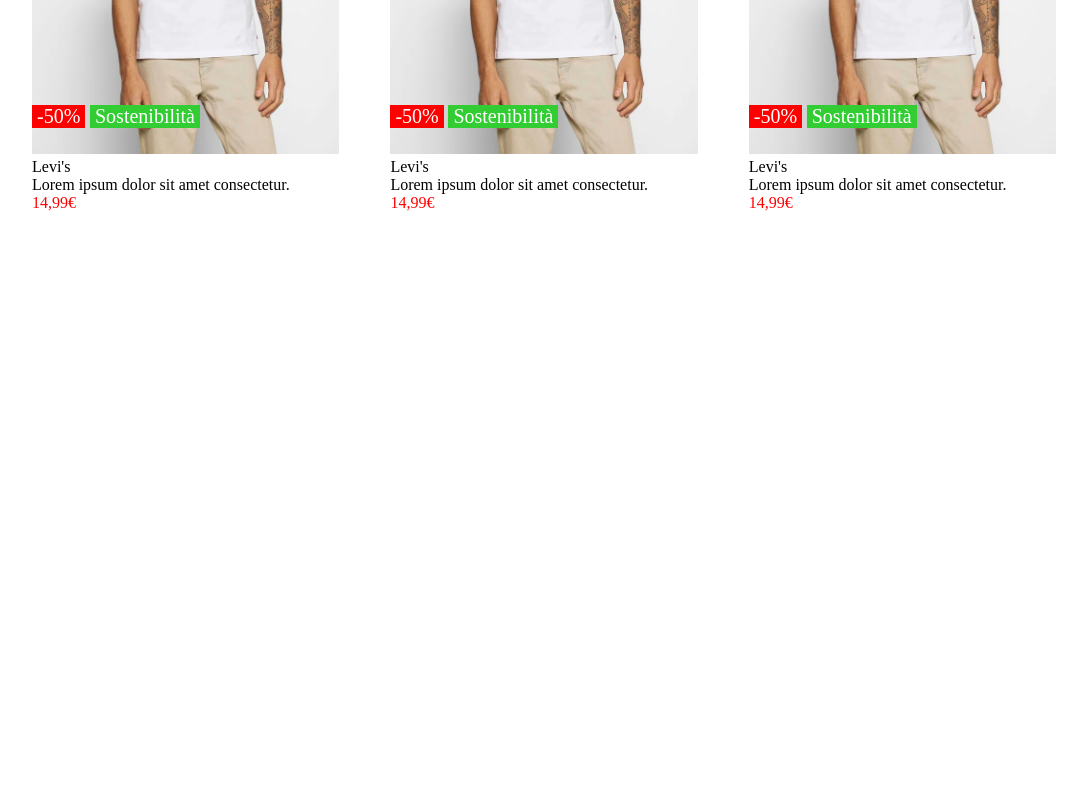
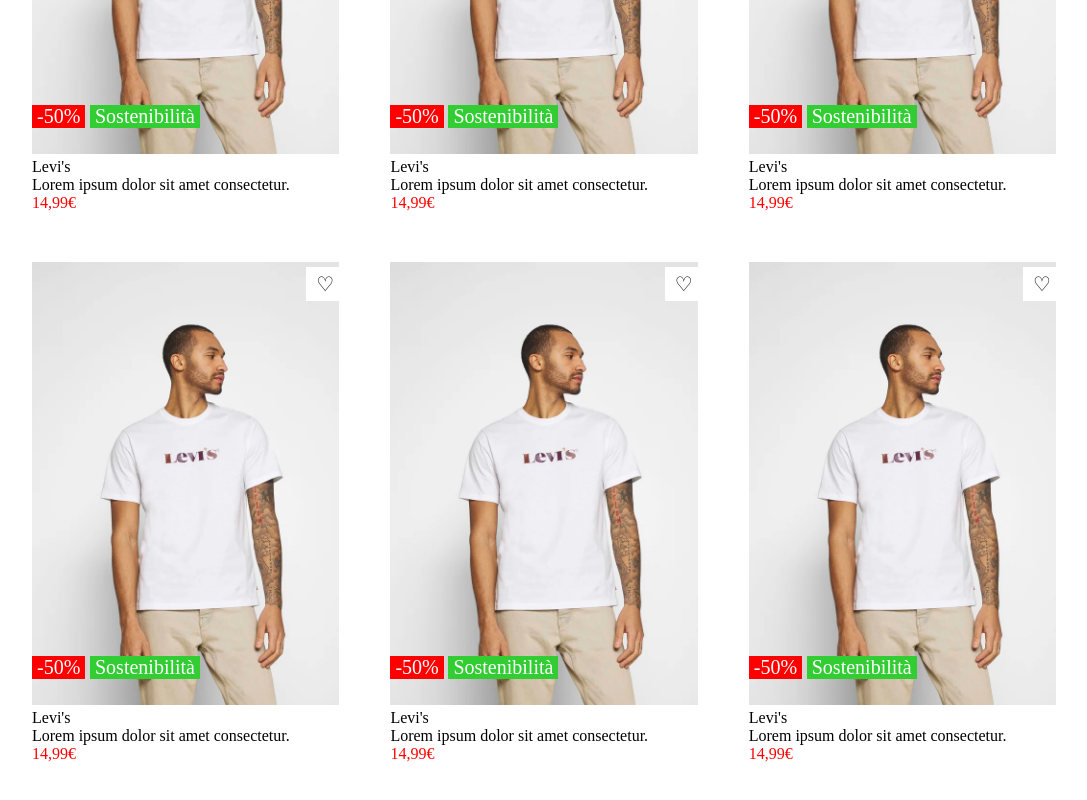
Before and after one commit to PittiglioFrancesco/htmlcss-shop, a plain HTML site: page index.html in a window 1280 px wide. Shown: the part 340-1140 px from the top of the page, without its empty margins (96-1183 px from the left). Before the commit the page ends 800 px from the top, so only its background shows below. Drawn offline with Linux system fonts and the light colour scheme.

Commit message:
add: riga 2

```diff
--- a/index.html
+++ b/index.html
@@ -103,7 +103,99 @@
 
     </div>
 
+    <!-- contenitore riga 2 -->
+    <div class="container">
 
+        <!-- contenitore prodotto 1 -->
+        <section class="prodotto">
+
+            <!-- div che contiente le immagini e i vari position absolute -->
+            <div class="box">
+
+                <!-- div che contiene le img e  gli hover -->
+                    <img  class="picture" src="img/1.webp" alt="Levi's T-shirt">
+                    <img class="picture-b"  src="img/1b.webp" alt="">
+
+
+                <!-- tutti gli hover -->
+                <div class="cuore">&#x2661;</div>
+                <div class="sconto">-50%</div>
+                <div class="type">Sostenibilità</div>
+
+            </div>
+
+            <!-- div che contiene le info del prodotto -->
+            <div class="info">
+
+                <p>Levi's</p>
+                <span class="descrizione">Lorem ipsum dolor sit amet consectetur.</span>
+                <span class="red">14,99€</span>
+
+            </div>
+
+        </section>
+
+        <!-- contenitore prodotto 2 -->
+        <section class="prodotto center">
+
+            <!-- div che contiente le immagini e i vari position absolute -->
+            <div class="box">
+
+                <!-- div che contiene le img e  gli hover -->
+                    <img  class="picture" src="img/1.webp" alt="Levi's T-shirt">
+                    <img class="picture-b"  src="img/1b.webp" alt="">
+
+
+                <!-- tutti gli hover -->
+                <div class="cuore">&#x2661;</div>
+                <div class="sconto">-50%</div>
+                <div class="type">Sostenibilità</div>
+
+            </div>
+
+            <!-- div che contiene le info del prodotto -->
+            <div class="info">
+
+                <p>Levi's</p>
+                <span class="descrizione">Lorem ipsum dolor sit amet consectetur.</span>
+                <span class="red">14,99€</span>
+
+            </div>
+
+        </section>
+
+        <!-- contenitore prodotto 3 -->
+        <section class="prodotto">
+
+            <!-- div che contiente le immagini e i vari position absolute -->
+            <div class="box">
+
+                <!-- div che contiene le img e  gli hover -->
+                    <img  class="picture" src="img/1.webp" alt="Levi's T-shirt">
+                    <img class="picture-b"  src="img/1b.webp" alt="">
+
+
+                <!-- tutti gli hover -->
+                <div class="cuore">&#x2661;</div>
+                <div class="sconto">-50%</div>
+                <div class="type">Sostenibilità</div>
+
+            </div>
+
+            <!-- div che contiene le info del prodotto -->
+            <div class="info">
+
+                <p>Levi's</p>
+                <span class="descrizione">Lorem ipsum dolor sit amet consectetur.</span>
+                <span class="red">14,99€</span>
+
+            </div>
+
+        </section>
+
+
+
+    </div>
 
 </body>
 </html>
```
